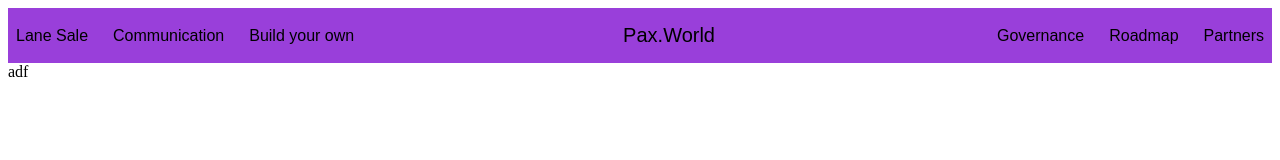
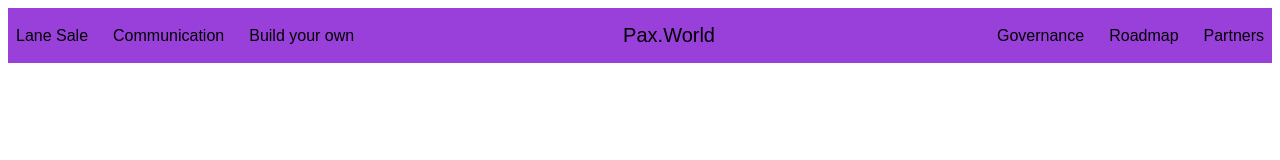
Before and after one commit to NamatBayamanov/project-dont-work, a React (Create React App) app: page / in a window 1280 px wide. Shown: the top 160 px of the page. Built offline with nearby package versions, Linux system fonts and the light colour scheme.

Commit message:
installed node-sass

```diff
--- a/package.json
+++ b/package.json
@@ -6,6 +6,7 @@
     "@testing-library/jest-dom": "^5.16.4",
     "@testing-library/react": "^13.3.0",
     "@testing-library/user-event": "^13.5.0",
+    "node-sass": "^7.0.1",
     "react": "^18.2.0",
     "react-dom": "^18.2.0",
     "react-icons": "^4.4.0",
--- a/src/App.js
+++ b/src/App.js
@@ -1,11 +1,11 @@
 import Layout from "./components/Layout/Layout";
-import Navbar from "./components/Navbar/Navbar";
+// import Navbar from "./components/Navbar/Navbar";
 
 
 function App() {
   return (
     <div className="App">
-      <Navbar/>
+      {/* <Navbar/> */}
       <Layout/>
     </div>
   );
--- a/src/components/Layout/Layout.js
+++ b/src/components/Layout/Layout.js
@@ -1,9 +1,10 @@
+import Toolbar from "../Toolbar/Toolbar";
 import classes from "./Layout.module.css";
 
 function Layout() {
   return (
     <div className={classes.Layout}>
-    adf
+      <Toolbar/>
     </div>
   );
 }
--- a/src/components/Toolbar/Toolbar.js
+++ b/src/components/Toolbar/Toolbar.js
@@ -1,9 +1,10 @@
+import Navbar from "../Navbar/Navbar";
 import classes from "./Toolbar.module.css";
 
 function Toolbar() {
   return (
     <div className={classes.Toolbar}>
-      sadf
+      <Navbar/>
     </div>
   );
 }
```
Also changed, not shown: src/index.js (+8 -9 lines), 1 other file (tests, documents, lock files or other folders).
